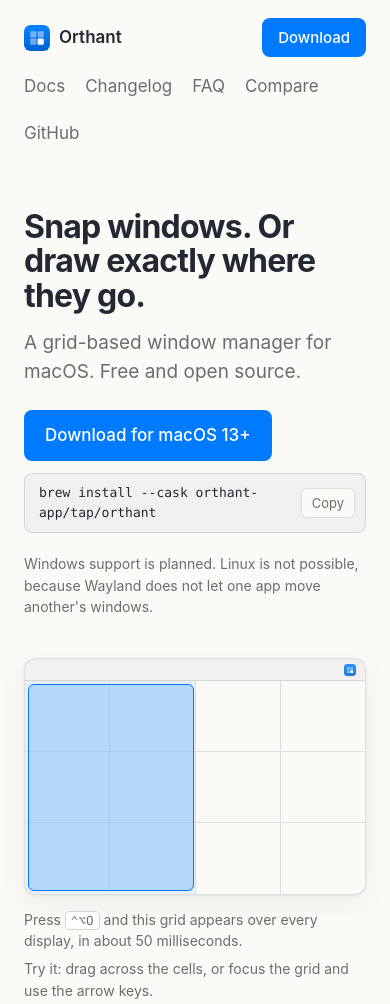
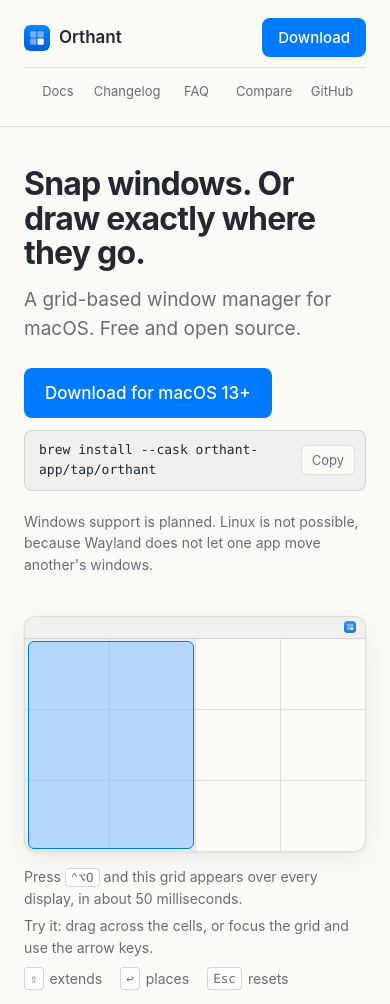
Before and after one commit to orthant-app/orthant, an Astro site in the folder site/: page / in a window 390 px wide. Shown: the top 1004 px of the page. Built offline with nearby package versions, Linux system fonts and the light colour scheme; Astro itself is replaced by a stand-in of ours.

Commit message:
feat(site): give the small-screen nav a designed state
Five equal grid columns below 720px instead of a wrapping flex line. Greedy
wrapping of five unequal labels always orphans the last one, which is why
"GitHub" sat alone on a third row at 390px and looked accidental; equal
columns cannot orphan anything.

Also routes troubleshooting from the footer, so it is reachable without the
docs sidebar.

```diff
--- a/site/src/components/Footer.astro
+++ b/site/src/components/Footer.astro
@@ -3,6 +3,7 @@ const links = [
   { href: 'https://github.com/orthant-app/orthant', label: 'GitHub' },
   { href: 'https://github.com/orthant-app/orthant/issues', label: 'Report an issue' },
   { href: '/docs/', label: 'Docs' },
+  { href: '/docs/troubleshooting/', label: 'Troubleshooting' },
   { href: '/privacy/', label: 'Privacy' },
   { href: 'https://github.com/orthant-app/orthant/blob/main/LICENSE', label: 'MIT licence' },
 ];
--- a/site/src/components/Nav.astro
+++ b/site/src/components/Nav.astro
@@ -29,15 +29,11 @@ const current = (href: string) => href.startsWith('/') && path.startsWith(href);
 </nav>
 
 <style>
-  /*
-   * Three flex items — brand, links, download — that reflow rather than
-   * overflow. At 390px the previous single row measured 442px wide, which gave
-   * the WHOLE PAGE a horizontal scrollbar and pushed "GitHub" off-screen.
-   */
   .nav {
     display: flex; align-items: center; flex-wrap: wrap;
     gap: 10px 24px;
     padding-block: 18px;
+    border-bottom: 1px solid var(--separator);
   }
   .brand {
     display: inline-flex; align-items: center; gap: 9px;
@@ -46,17 +42,42 @@ const current = (href: string) => href.startsWith('/') && path.startsWith(href);
     margin-right: auto;
   }
   .brand img { display: block; border-radius: 6px; }
-  ul { display: flex; flex-wrap: wrap; gap: 8px 20px; list-style: none; margin: 0; padding: 0; }
-  /* padding-block, not a height: the target has to grow without moving the
-     text off the baseline the brand and the button share. 20px -> 32px. */
-  ul a { display: inline-block; padding-block: 6px; color: var(--label-secondary); text-decoration: none; }
+
+  ul { display: flex; list-style: none; margin: 0; padding: 0; gap: 8px 20px; }
+  ul a {
+    display: inline-block; padding-block: 6px;
+    color: var(--label-secondary); text-decoration: none;
+  }
   ul a:hover { color: var(--label); }
   ul a[aria-current='page'] { color: var(--label); font-weight: 550; }
   .nav-cta { padding: 7px 15px; font-size: 15px; }
 
-  /* Below this the three items cannot share a line without crowding, so the
-     links take their own row under the brand and the download button. */
+  /*
+   * A designed small-screen state, not flex-wrap's leftovers.
+   *
+   * Below 720px the links take their own full-width row under the brand and
+   * the download button, and that row is an EVEN GRID rather than a wrapping
+   * flex line. The wrapping version stranded "GitHub" alone on a third row at
+   * 390px and got worse at 320px: five items of unequal width packed greedily
+   * always orphan the last one. Five equal columns cannot orphan anything.
+   */
   @media (max-width: 719px) {
-    ul { order: 3; width: 100%; }
+    ul {
+      order: 3; width: 100%;
+      display: grid;
+      grid-template-columns: repeat(5, 1fr);
+      gap: 0;
+      border-top: 1px solid var(--separator);
+      padding-top: 6px;
+    }
+    ul li { display: flex; justify-content: center; }
+    ul a { padding: 7px 2px; font-size: 13px; text-align: center; }
+  }
+
+  /* At 320px five columns of 13px text still fit (the longest label,
+     "Changelog", measures under 56px), but there is no slack left, so the
+     labels lose their letter-spacing rather than the row losing a column. */
+  @media (max-width: 359px) {
+    ul a { font-size: 12px; letter-spacing: -0.01em; }
   }
 </style>
```
